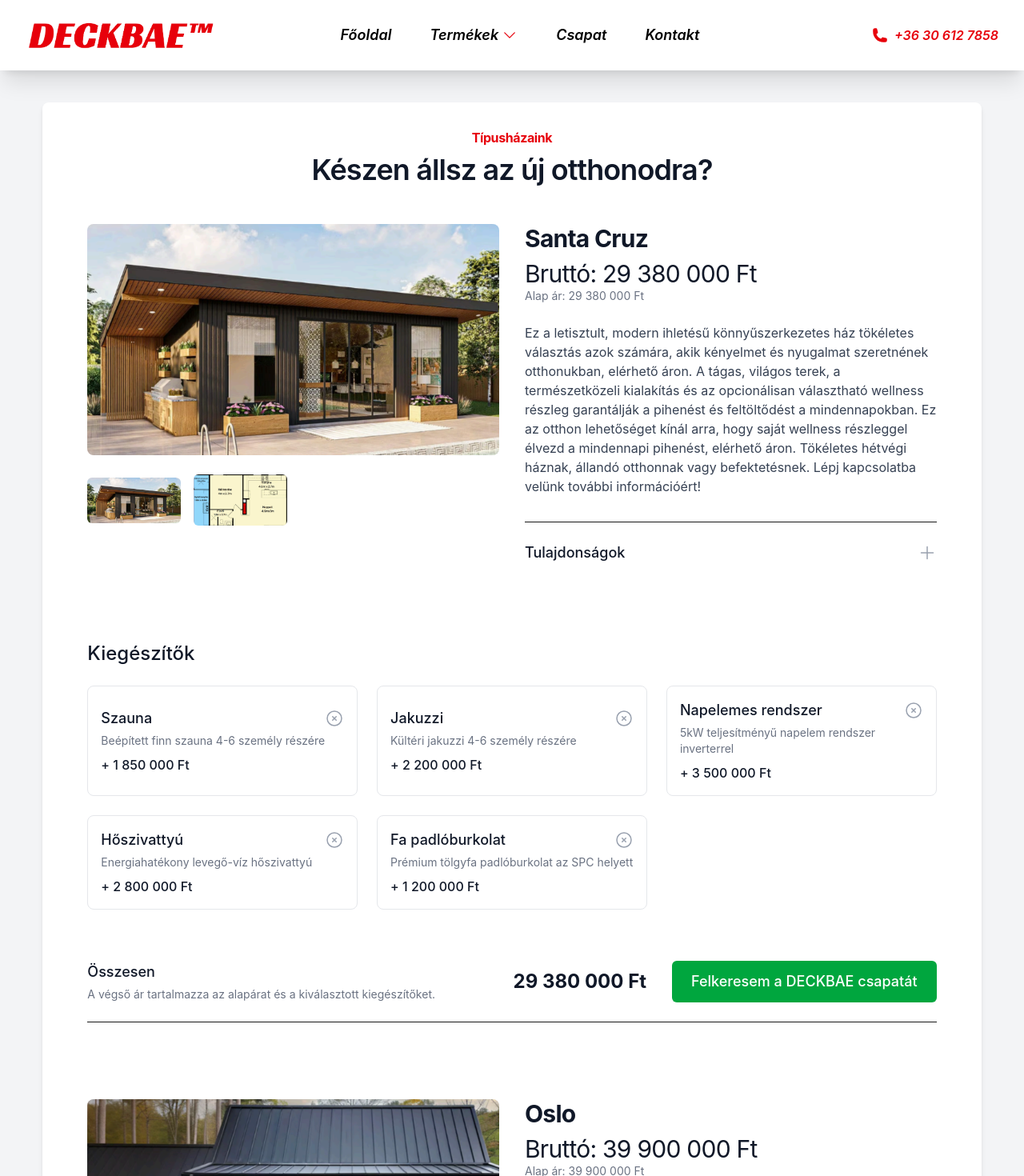
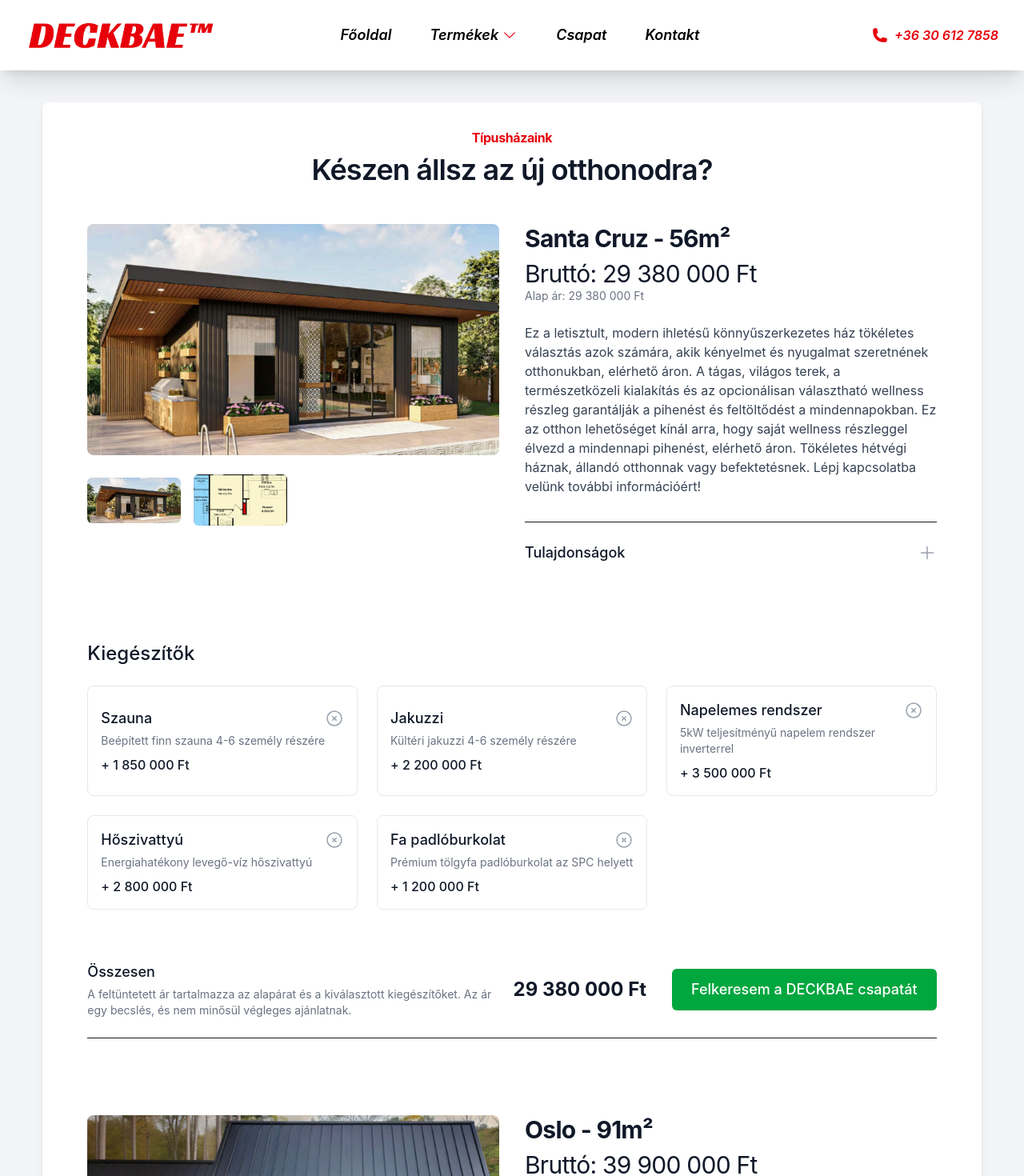
Before and after one commit to pataibalazs/deckbaeV2, a Next.js app: page /houses in a window 1280 px wide. Shown: the top 1470 px of the page at 80% size. Built offline with nearby package versions, Linux system fonts and the light colour scheme.

Commit message:
small changes

```diff
--- a/src/app/components/Footer.jsx
+++ b/src/app/components/Footer.jsx
@@ -4,9 +4,8 @@ const navigation = {
   main: [
     { name: "Főoldal", href: "/" },
     { name: "Termékek", href: "/" },
-    { name: "Kiegészítések", href: "/" },
     { name: "Csapat", href: "/teams" },
-    { name: "Rólunk", href: "/contact" },
+    { name: "Kontakt", href: "/contact" },
   ],
 };
 
@@ -16,7 +15,7 @@ export default function Footer() {
       <div className="mx-auto max-w-7xl overflow-hidden px-6 py-20 sm:py-24 lg:px-8">
         <nav
           aria-label="Footer"
-          className="-mb-6 columns-2 sm:flex sm:justify-center sm:space-x-12"
+          className="-mb-6 columns-2 flex justify-center space-x-12"
         >
           {navigation.main.map((item) => (
             <div key={item.name} className="pb-6">
--- a/src/app/components/HouseItem.jsx
+++ b/src/app/components/HouseItem.jsx
@@ -184,11 +184,12 @@ export default function Item({ product }) {
           {/* Full width Final Price & CTA */}
           <div className="mt-10 border-b pb-6 pt-6">
             <div className="flex flex-col md:flex-row md:items-center md:justify-between space-y-6 md:space-y-0">
-              <div>
+              <div className="max-w-lg">
                 <h3 className="text-lg font-medium text-gray-900">Összesen</h3>
-                <p className="text-sm text-gray-500 mt-1">
-                  A végső ár tartalmazza az alapárat és a kiválasztott
-                  kiegészítőket.
+                <p className="text-sm text-gray-500 mt-1 line-clamp-3 sm:line-clamp-2">
+                  A feltüntetett ár tartalmazza az alapárat és a kiválasztott
+                  kiegészítőket. Az ár egy becslés, és nem minősül végleges
+                  ajánlatnak.
                 </p>
               </div>
 
--- a/src/app/data/houses.jsx
+++ b/src/app/data/houses.jsx
@@ -1,7 +1,7 @@
 // data/products.js
 export const products = {
   "santa-cruz": {
-    name: "Santa Cruz",
+    name: "Santa Cruz - 56m²",
     basePrice: 29380000,
     price: "Bruttó: 29.380.000-től",
     rating: 4,
@@ -88,7 +88,7 @@ vagy befektetésnek. Lépj kapcsolatba velünk további információért!</p>
   },
 
   oslo: {
-    name: "Oslo",
+    name: "Oslo - 91m²",
     basePrice: 39900000,
     price: "Bruttó: 39.900.000-től",
     rating: 4,
@@ -188,7 +188,7 @@ nyaralónak!</p>
   },
 
   montana: {
-    name: "Montana",
+    name: "Montana - 80m²",
     basePrice: 38650000,
     price: "Bruttó 38.650.000-től",
     rating: 4,
@@ -286,7 +286,7 @@ stílussal!</p>
   },
 
   dallas: {
-    name: "Dallas",
+    name: "Dallas - 98m²",
     basePrice: 47300000,
     price: "Bruttó 47.300.000-től",
     rating: 4,
@@ -393,7 +393,7 @@ információt!</p>
   },
 
   helsinki: {
-    name: "Helsinki",
+    name: "Helsinki - 128m²",
     basePrice: 59200000,
     price: "Bruttó 59.200.000-től",
     rating: 4,
--- a/src/app/team/page.jsx
+++ b/src/app/team/page.jsx
@@ -3,7 +3,7 @@ const people = [
     name: "Molnár Patrik",
     role: "Kivetelező",
     imageUrl: "/pictures/david.jpg",
-    bio: "Praesentium iure error aliquam voluptas ut libero. Commodi placeat sit iure nulla officiis. Ut ex sit repellat tempora. Qui est accusamus exercitationem natus ut voluptas. Officiis velit eos ducimus.",
+    bio: "Molnár Patrik vagyok, több mint 20 éve dolgozom asztalosként. Nemzetközi tapasztalataimat Kanadában, Ausztráliában és az USA-ban szereztem, különösen pergolák, teraszok és prémium kültéri megoldások kivitelezésében. Jelenleg a Deckbae kültéri bútorait és pergoláit tervezem és gyártom, ahol a modern design és a precíz kézművesség találkozik.",
     xUrl: "#",
     linkedinUrl: "#",
   },
@@ -23,15 +23,15 @@ export default function Team() {
       <main className="flex flex-col items-center p-6 bg-white shadow-md rounded-lg w-11/12 mt-10">
         <div className="bg-white">
           <div className="mx-auto max-w-7xl">
-            <div className="mx-auto max-w-5xl lg:text-center">
+            <div className="mx-auto max-w-5xl text-center">
               <p className="mt-2 text-md font-bold tracking-tight text-red-600">
                 Csapat
               </p>
-              <p className="mt-2 mb-4 text-xl font-semibold tracking-tight text-pretty text-gray-900 sm:text-4xl sm:text-balance">
+              <p className="mt-2 mb-1 sm:mb-4 font-semibold tracking-tight text-pretty text-gray-900 text-4xl text-balance">
                 Ismerd meg a Deckbae csapatát!
               </p>
             </div>
-            <div className="bg-white py-10">
+            <div className="bg-white py-2 lg:py-10">
               <div className="mx-auto grid max-w-8xl grid-cols-1 gap-20 px-2 lg:px-8 xl:grid-cols-3">
                 <div className="mx-auto max-w-3xl lg:mx-0">
                   <p className="mt-6 text-lg text-gray-600">
```
